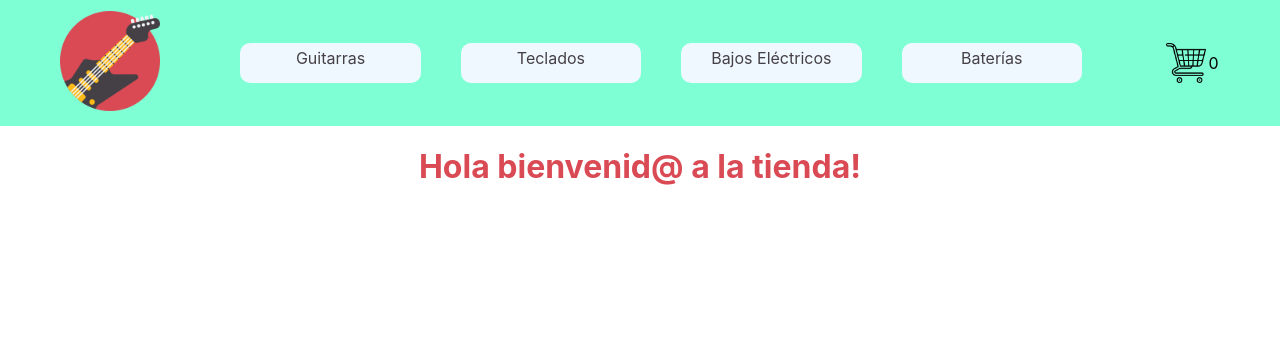
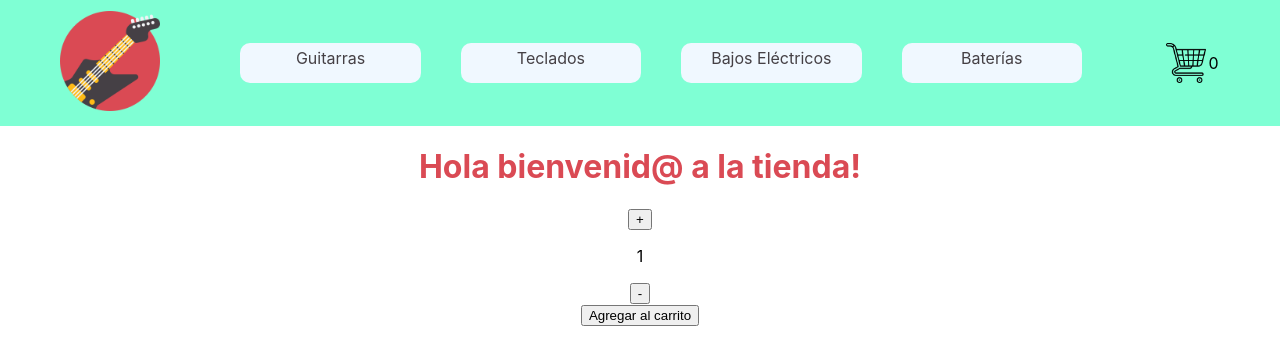
Before and after one commit to VictorVega007/ProyectoReact-ECommerce, a React (Create React App) app: page / in a window 1280 px wide. Shown: the top 364 px of the page. Built offline with nearby package versions, Linux system fonts and the light colour scheme.

Commit message:
Se agrega contador

```diff
--- a/src/App.js
+++ b/src/App.js
@@ -3,13 +3,15 @@ import './App.css';
 import NavBar from './components/NavBar/NavBar';
 import ItemListContainer from './components/ItemListContainer/ItemListContainer';
 
+
 function App() {
+
+
   return (
     <div className="App">
       <header className="">
         <NavBar />
       </header>
-
       <ItemListContainer className = 'Title' greeting = {'Hola bienvenid@ a la tienda!'}/>
     </div>
   );
--- /dev/null
+++ b/src/components/ItemCount/ItemCount.js
@@ -0,0 +1,35 @@
+import { useState } from "react";
+
+const ItemCount = ({stock, initial, onAdd}) => {
+
+    const [count, setCount] = useState(initial);
+    // const [newStock, setStock] = useState(stock);
+
+    const increment = () => {
+        if(count < stock) {
+            setCount(count + 1);
+        }
+    }
+
+
+    const decrement = () => {
+        if(count > initial){
+            setCount(count - 1);
+        }
+    }
+
+
+
+    return (
+        <div>
+            <button onClick={increment}>+</button>
+            <p>{count}</p>
+            <button onClick={decrement}>-</button>
+            <div>
+            <button onClick = {() => onAdd(count) } >Agregar al carrito</button>
+            </div>
+        </div>
+    )
+}
+
+export default ItemCount;
--- a/src/components/ItemListContainer/ItemListContainer.js
+++ b/src/components/ItemListContainer/ItemListContainer.js
@@ -1,10 +1,18 @@
 import './ItemListContainer.css'
+import ItemCount from '../ItemCount/ItemCount';
 
 const ItemListContainer = (props) => {
     console.log(props.greeting);
 
+    const handleOnAdd = (quantity) => {
+        console.log(`Se agregaron ${quantity} productos al carrito`)
+      }
+
     return (
+        <div>
         <h1 className = 'Title'>{props.greeting}</h1>
+        <ItemCount stock={5} initial={1} onAdd={handleOnAdd} />
+        </div>
     )
 }
 
```
Also changed, not shown: src/components/ItemCount/ItemCount.css (added).
